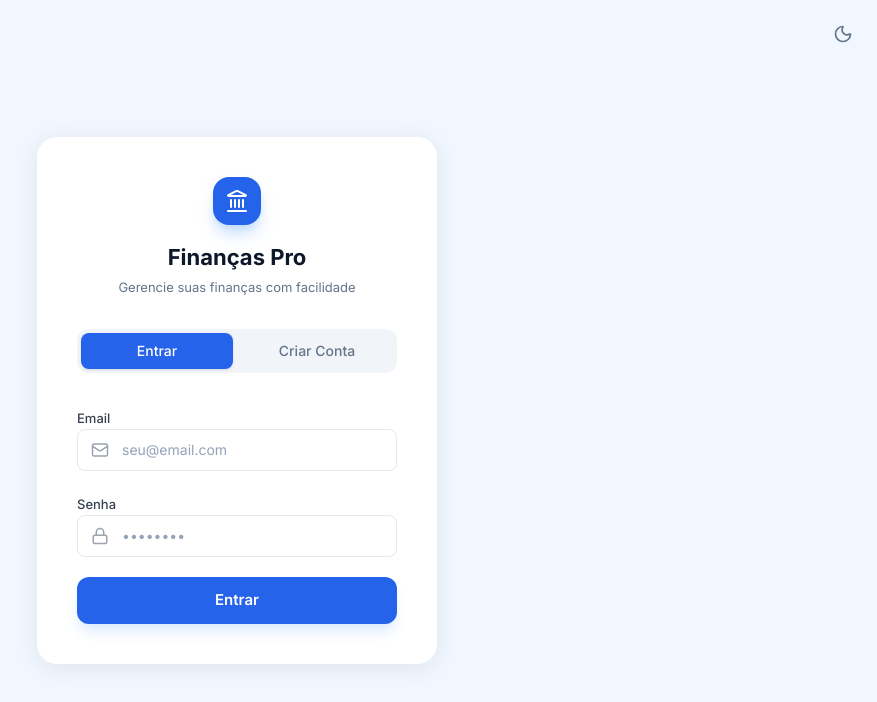
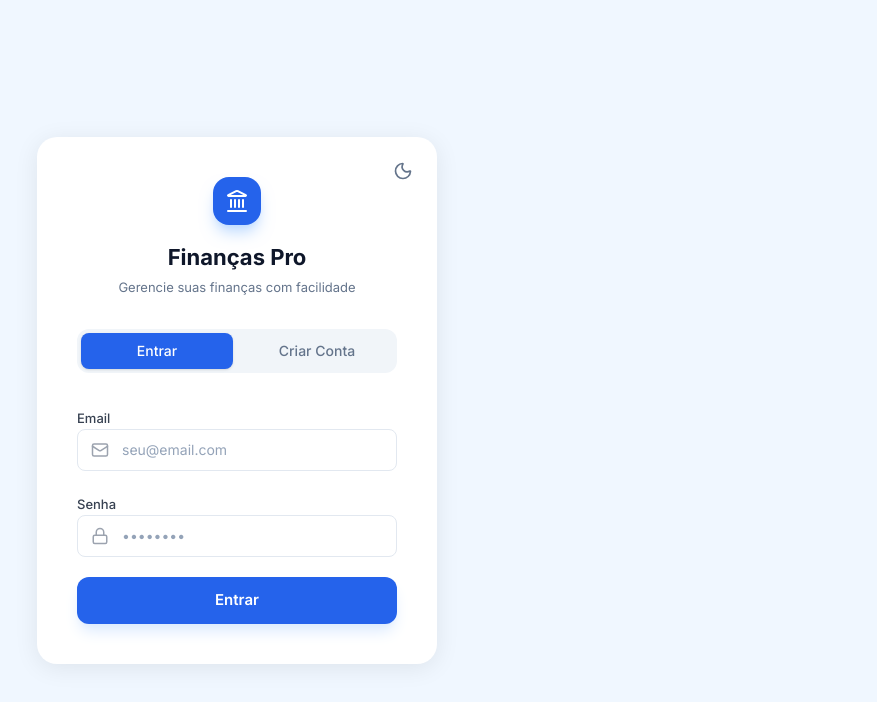
Before and after one commit to joaovitor15/A-Jornada, a React (Vite) app: page / in a window 1280 px wide. Shown: the top 702 px of the page, without its empty margins (403-1280 px from the left). Built offline with nearby package versions, Linux system fonts and the light colour scheme; no server answers; the database is empty.

Commit message:
feat: Move dark mode toggle to card
Relocates the dark mode toggle button from the page's absolute positioning to within the login card itself. This improves the visual consistency and user experience by keeping related controls grouped together.

```diff
--- a/src/pages/Login.tsx
+++ b/src/pages/Login.tsx
@@ -61,21 +61,21 @@ export default function Login({ onLogin, onRegister }: LoginProps) {
 
   return (
     <div className="min-h-screen w-full bg-[#F0F7FF] dark:bg-[#0F172A] flex items-center justify-center p-4 font-sans relative">
-      <div className="absolute top-4 right-4 z-10">
-        <button
-          onClick={toggleDarkMode}
-          className="p-2 rounded-full hover:bg-white/50 dark:hover:bg-[#1E293B]/50 transition-colors text-[#64748B] dark:text-[#94A3B8]"
-          title="Alternar Modo Escuro"
-        >
-          {isDarkMode ? <Sun size={20} /> : <Moon size={20} />}
-        </button>
-      </div>
-
       <motion.div
         initial={{ opacity: 0, y: 20 }}
         animate={{ opacity: 1, y: 0 }}
-        className="w-full max-w-[400px] bg-white dark:bg-[#1E293B] rounded-[20px] p-10 shadow-[0_4px_24px_rgba(0,0,0,0.08)]"
+        className="w-full max-w-[400px] bg-white dark:bg-[#1E293B] rounded-[20px] p-10 shadow-[0_4px_24px_rgba(0,0,0,0.08)] relative"
       >
+        <div className="absolute top-4 right-4 z-10">
+          <button
+            onClick={toggleDarkMode}
+            className="p-2 rounded-full hover:bg-slate-100 dark:hover:bg-[#0F172A] transition-colors text-[#64748B] dark:text-[#94A3B8]"
+            title="Alternar Modo Escuro"
+          >
+            {isDarkMode ? <Sun size={20} /> : <Moon size={20} />}
+          </button>
+        </div>
+
         {/* TOPO DO CARD */}
         <div className="flex flex-col items-center mb-8">
           <div className="w-12 h-12 bg-[#2563EB] rounded-2xl flex items-center justify-center shadow-lg shadow-blue-200 dark:shadow-blue-900/30 mb-4">
```
